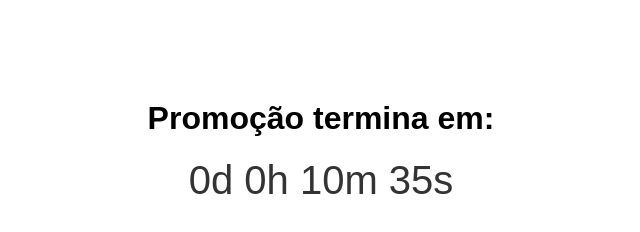
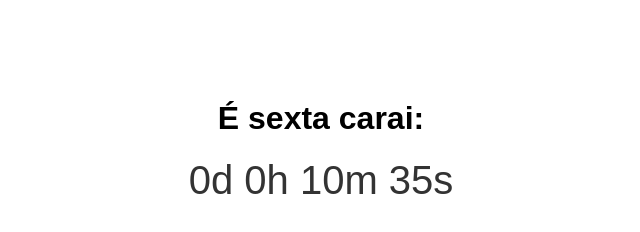
Before and after one commit to walorin/Countdown, a plain HTML site: page index.html in a window 1280 px wide. Shown: the whole page, without its empty margins (319-959 px from the left). Drawn offline with Linux system fonts and the light colour scheme.

Commit message:
Update index.html

```diff
--- a/index.html
+++ b/index.html
@@ -19,7 +19,7 @@
 </head>
 <body>
 
-  <h1>Promoção termina em:</h1>
+  <h1>É sexta carai:</h1>
   <div class="contador" id="contador"></div>
 
   <script>
```
